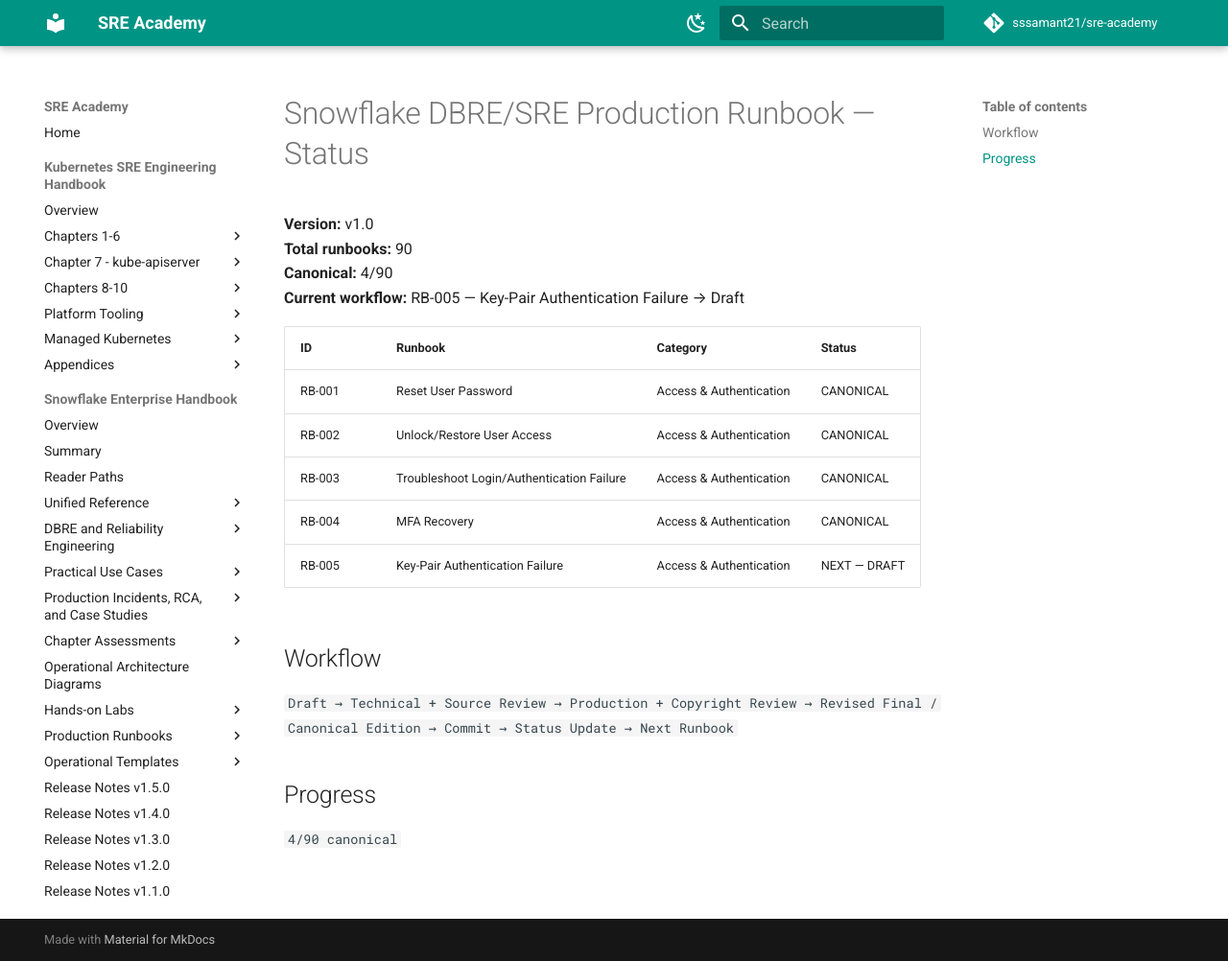
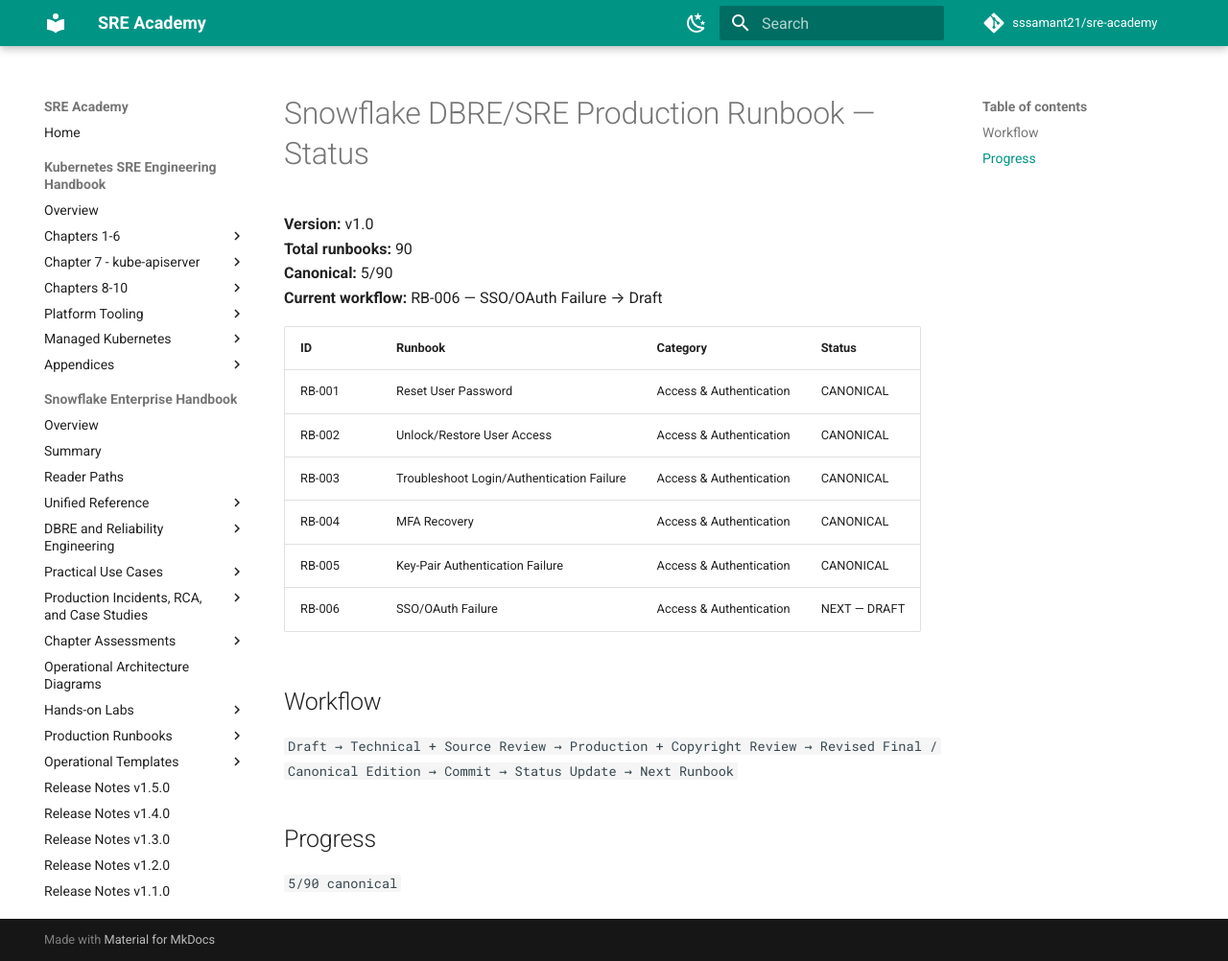
Before and after one commit to sssamant21/sre-academy, an MkDocs documentation site: the page built from docs/books/snowflake/runbooks/STATUS.md, in a window 1280 px wide and 1002 px high. Shown: the whole window at 96% size. Built offline with MkDocs 1.6.1 and Material for MkDocs 9.7.7, drawn with Linux system fonts in a browser that asks for light colours; comment, search, counter and statistics services are not loaded.

Commit message:
Advance Snowflake runbooks to RB-006 draft

```diff
--- a/docs/books/snowflake/runbooks/STATUS.md
+++ b/docs/books/snowflake/runbooks/STATUS.md
@@ -2,8 +2,8 @@
 
 **Version:** v1.0
 **Total runbooks:** 90
-**Canonical:** 4/90
-**Current workflow:** RB-005 — Key-Pair Authentication Failure → Draft
+**Canonical:** 5/90
+**Current workflow:** RB-006 — SSO/OAuth Failure → Draft
 
 | ID | Runbook | Category | Status |
 |---|---|---|---|
@@ -11,7 +11,8 @@
 | RB-002 | Unlock/Restore User Access | Access & Authentication | CANONICAL |
 | RB-003 | Troubleshoot Login/Authentication Failure | Access & Authentication | CANONICAL |
 | RB-004 | MFA Recovery | Access & Authentication | CANONICAL |
-| RB-005 | Key-Pair Authentication Failure | Access & Authentication | NEXT — DRAFT |
+| RB-005 | Key-Pair Authentication Failure | Access & Authentication | CANONICAL |
+| RB-006 | SSO/OAuth Failure | Access & Authentication | NEXT — DRAFT |
 
 ## Workflow
 
@@ -19,4 +20,4 @@
 
 ## Progress
 
-`4/90 canonical`
+`5/90 canonical`
```
